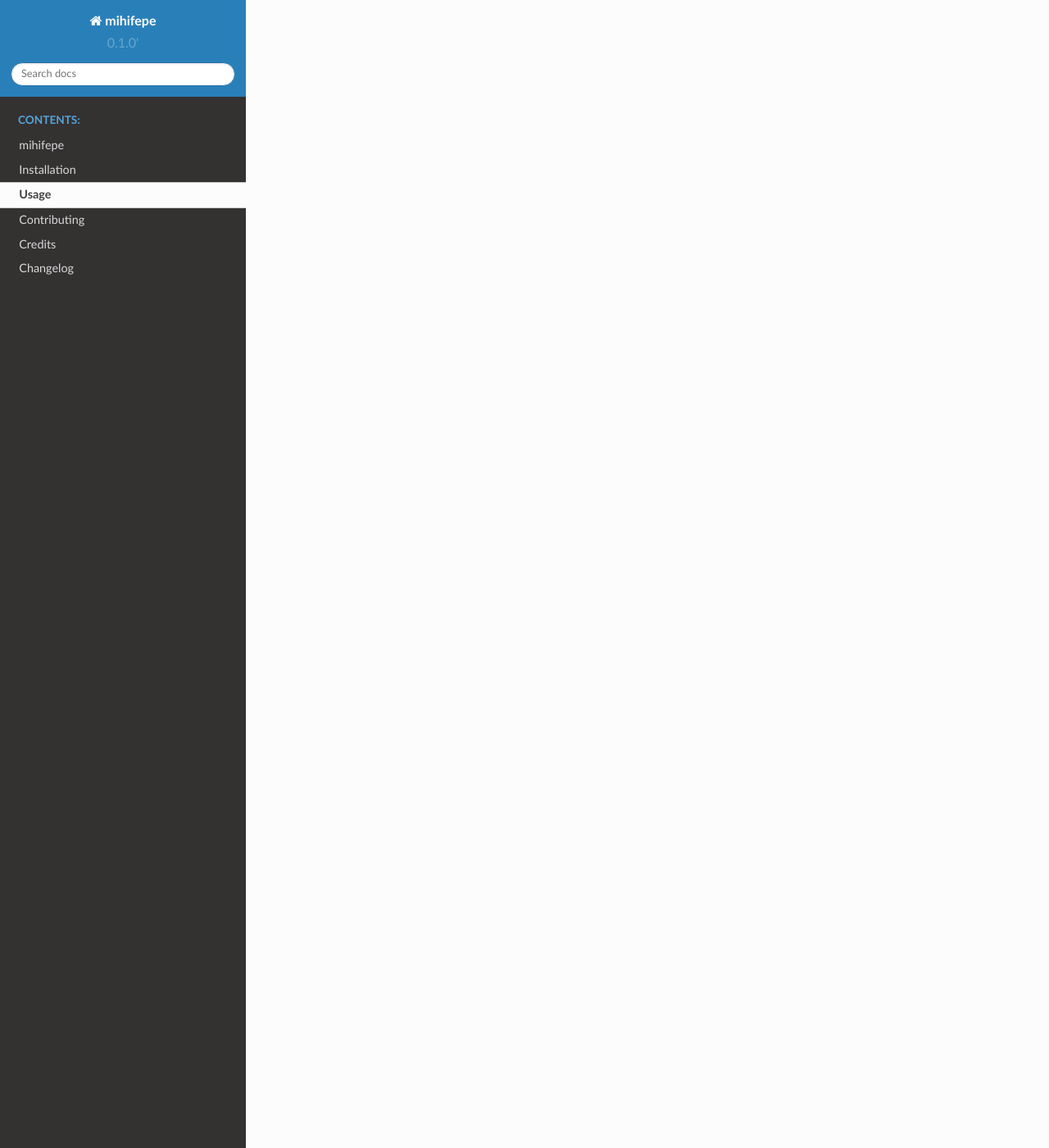
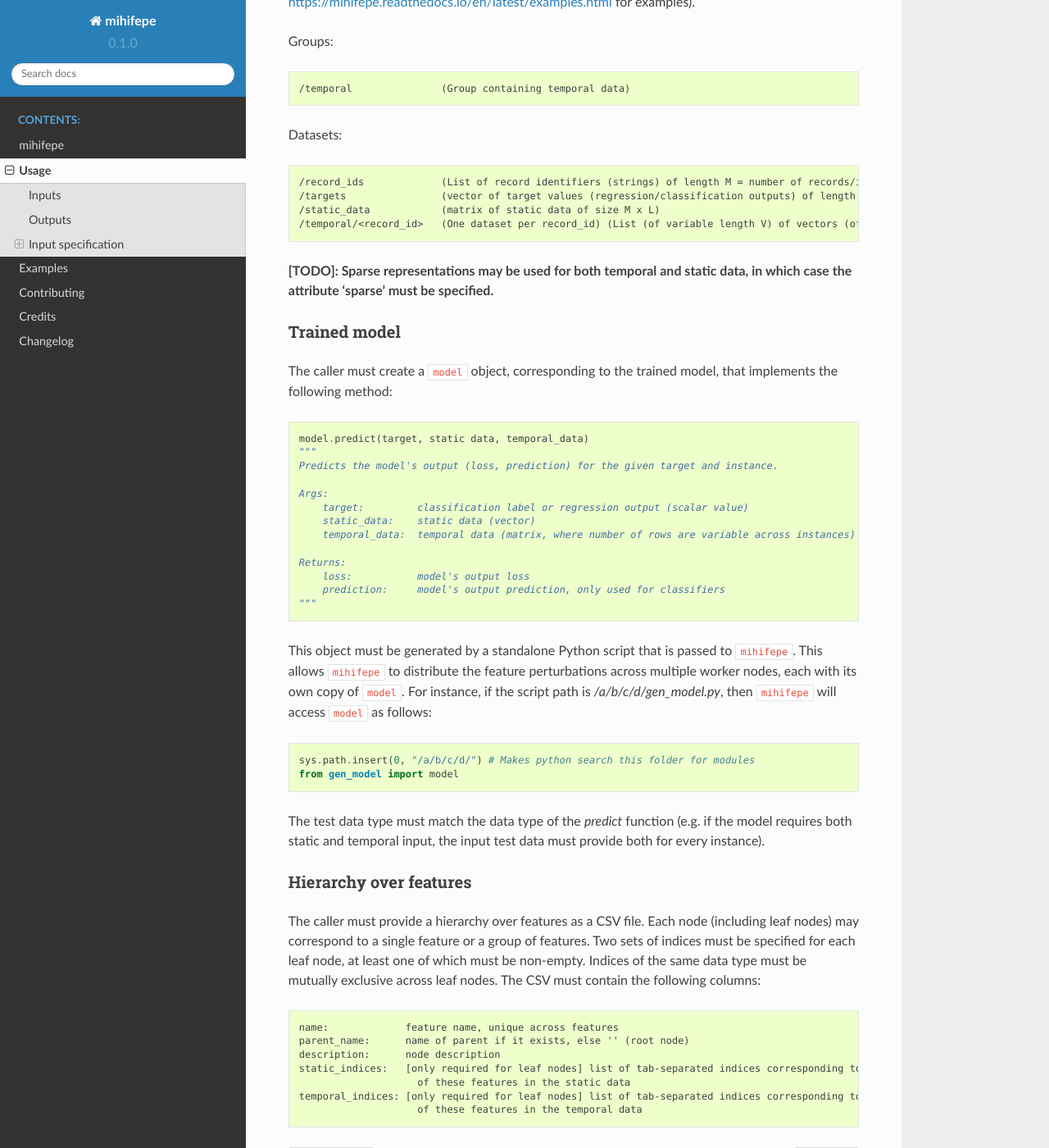
Before and after one commit to cloudbopper/anamod, a Sphinx documentation site: the page built from docs/usage.rst, in a window 1280 px wide and 1400 px high, scrolled down 1627 px. Shown: the whole window at 82% size. Built offline with Sphinx 7.4.7 and the Read the Docs theme 2.0.0, drawn with Linux system fonts in a browser that asks for light colours; some of the changed text lies outside the part shown.

Commit message:
Update documentation

```diff
--- /dev/null
+++ b/docs/examples.rst
@@ -0,0 +1,5 @@
+========
+Examples
+========
+
+TODO
--- a/docs/index.rst
+++ b/docs/index.rst
@@ -6,8 +6,8 @@
    :caption: Contents:
 
    readme
-   installation
    usage
+   examples
    contributing
    authors
    changelog
--- a/docs/usage.rst
+++ b/docs/usage.rst
@@ -1,7 +1,126 @@
+.. highlight:: text
+
 =====
 Usage
 =====
 
-To use mihifepe in a project::
+``mihifepe`` is invoked as follows::
 
-    import mihifepe
+    python -m mihifepe -data_filename <data_filename.hdf5>
+                       -model_generator_filename <model_generator_filename.py>
+                       -hierarchy_filename <hierarchy_filename.csv>
+                       -output_dir <output_dir>
+
+Performance can be greatly improved by running on a distributed system. Presently ``mihifepe`` only supports HTCondor_ running on a shared filesystem, invoked as follows::
+
+    python -m mihifepe -condor ...
+
+.. _HTCondor: https://research.cs.wisc.edu/htcondor/
+
+To see a complete list of options, run::
+
+    python -m mihifepe -h
+
+------
+Inputs
+------
+
+* **Test data**: *<data_filename.hdf5>* Test data in HDF5 format
+* **Trained model**: *<model_generator_filename.py>* Python script that generates model object for subsequent callbacks to model.predict
+* **Hierarchy over features**: *<hierarchy_filename.csv>* CSV specifying hierarchy over features
+
+See `Input specification`_ for a detailed descriptions of the input data.
+
+-------
+Outputs
+-------
+
+* *<output_dir>/p_values.csv*: CSV, listing for all nodes in hierarchy:
+
+    * Accuracy of model with given node perturbed
+    * p-values of paired statistical test comparing perturbed model loss to baseline (unperturbed) model loss
+
+* *<output_dir>/hierarchical_fdr_control/tree.png*: PNG showing subtree of hierarchy corresponding to rejected nodes, subsequent to hierarchical FDR control
+
+.. _`Input specification`:
+
+-------------------
+Input specification
+-------------------
+
+Data types
+~~~~~~~~~~
+The library deals with models that accept one or both of the following types of input:
+
+* **Static input**: Represented as a single vector per instance of length *L*, cumulatively represented as a data matrix
+* **Temporal input**: Represented as an input sequence of variable length *V*, each element of which is a vector of fixed length *W*.
+
+Models commonly take only static input, but models such as Recurrent Neural Networks (RNNs) work with input sequences. Models comprising bigger networks with RNN sub-networks may take both kinds of inputs.
+
+Data representation
+~~~~~~~~~~~~~~~~~~~
+The data must be in HDF5_ format, which (among other things) allows easy and scalable storage and access of a combination of static and variable-length temporal data.
+The recommended method of generating HDF5 inputs is via h5py_.
+
+HDF5 data is organized into a hierarchy comprising groups (containers) and datasets (data collections).
+The input data for ``mihifepe`` must be organized as follows (see https://mihifepe.readthedocs.io/en/latest/examples.html for examples).
+
+Groups::
+
+    /temporal               (Group containing temporal data)
+
+Datasets::
+
+    /record_ids             (List of record identifiers (strings) of length M = number of records/instances)
+    /targets                (vector of target values (regression/classification outputs) of length M)
+    /static_data            (matrix of static data of size M x L)
+    /temporal/<record_id>   (One dataset per record_id) (List (of variable length V) of vectors (of fixed length W))
+
+**[TODO]: Sparse representations may be used for both temporal and static data, in which case the attribute 'sparse' must be specified.**
+
+.. _HDF5: https://support.hdfgroup.org/HDF5/
+.. _h5py: http://docs.h5py.org/en/latest/index.html
+
+Trained model
+~~~~~~~~~~~~~
+The caller must create a ``model`` object, corresponding to the trained model, that implements the following method:
+
+.. code-block:: python
+
+    model.predict(target, static data, temporal_data)
+    """
+    Predicts the model's output (loss, prediction) for the given target and instance.
+
+    Args:
+        target:         classification label or regression output (scalar value)
+        static_data:    static data (vector)
+        temporal_data:  temporal data (matrix, where number of rows are variable across instances)
+
+    Returns:
+        loss:           model's output loss
+        prediction:     model's output prediction, only used for classifiers
+    """
+
+This object must be generated by a standalone Python script that is passed to ``mihifepe``. This allows ``mihifepe`` to distribute the feature perturbations across multiple worker nodes, each with its own copy of ``model``.
+For instance, if the script path is */a/b/c/d/gen_model.py*, then ``mihifepe`` will access ``model`` as follows:
+
+.. code-block:: python
+
+    sys.path.insert(0, "/a/b/c/d/") # Makes python search this folder for modules
+    from gen_model import model
+
+The test data type must match the data type of the *predict* function (e.g. if the model requires both static and temporal input, the input test data must provide both for every instance).
+
+Hierarchy over features
+~~~~~~~~~~~~~~~~~~~~~~~
+The caller must provide a hierarchy over features as a CSV file. Each node (including leaf nodes) may correspond to a single feature or a group of features.
+Two sets of indices must be specified for each leaf node, at least one of which must be non-empty. Indices of the same data type must be mutually exclusive across leaf nodes.
+The CSV must contain the following columns::
+
+    name:             feature name, unique across features
+    parent_name:      name of parent if it exists, else '' (root node)
+    description:      node description
+    static_indices:   [only required for leaf nodes] list of tab-separated indices corresponding to the indices
+                        of these features in the static data
+    temporal_indices: [only required for leaf nodes] list of tab-separated indices corresponding to the indices
+                        of these features in the temporal data
--- a/mihifepe/__init__.py
+++ b/mihifepe/__init__.py
@@ -2,4 +2,4 @@
 
 __author__ = """Akshay Sood"""
 __email__ = "sood.iitd@gmail.com"
-__version__ = "0.1.0'"
+__version__ = "0.1.0"
```
Also changed, not shown: AUTHORS.rst (+8 -3 lines), CONTRIBUTING.rst (+6 -2 lines), README.rst (+19 -12 lines), docs/installation.rst (deleted, +0 -51 lines).
